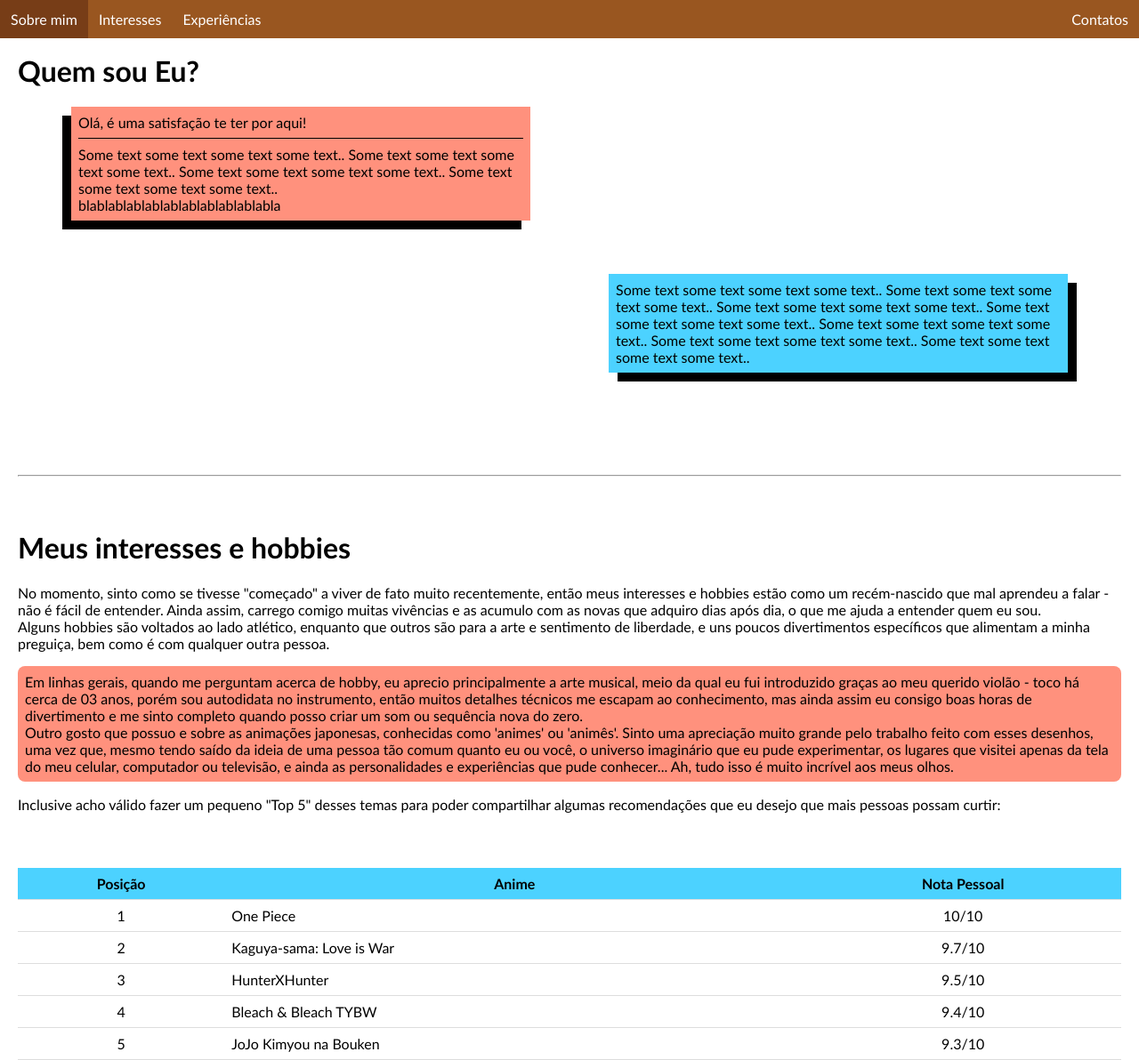
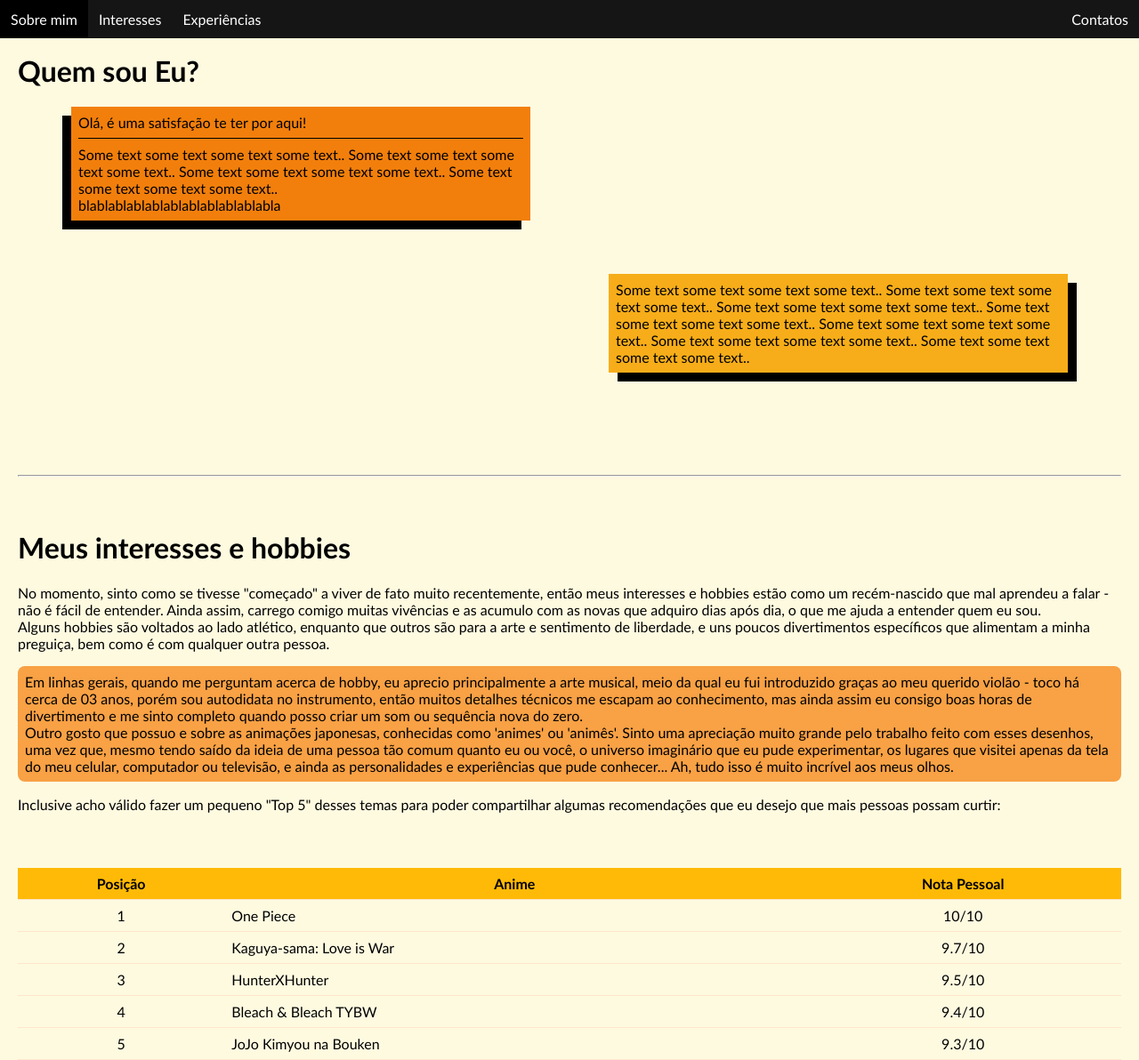
Before and after one commit to Lucas-Vitor-MiRo/pagina-sobre-mim, a plain HTML site: page index.html in a window 1280 px wide. Shown: the whole page at 89% size. Drawn offline with Linux system fonts and the light colour scheme.

Commit message:
Mudança na paleta de cores da CSS para tons mais alaranjados.

```diff
--- a/style.css
+++ b/style.css
@@ -1,6 +1,7 @@
 body {
     margin: 0;
     font-family: 'Trebuchet MS', sans-serif;
+    background-color: #fefae0;
 }
 
 /*sobre a barra de cima do site*/
@@ -8,7 +9,7 @@ body {
     list-style-type: none;
     margin: 0;
     padding: 0;
-    background-color: rgb(153, 86, 32);
+    background-color: #151515;
     overflow: hidden;
     position: fixed;
     top: 0;
@@ -28,7 +29,7 @@ li a {
 }
 
 li a:hover {
-    background-color:rgb(119, 61, 23);
+    background-color: black;;
 }
 
 #d {
@@ -49,14 +50,14 @@ li a:hover {
 }
 #caixa1 {
     box-shadow: -10px 10px ;
-    background-color: rgb(255, 99, 71, 0.7);
+    background-color: #f27f0c;
 }
 
 #caixa2 {
     float: right;
     margin-right: 60px;
     box-shadow: 10px 10px;
-    background-color: rgb(0, 191, 255, 0.7);
+    background-color: #f7ad19;
 }
 
 #caixalimite {
@@ -81,7 +82,7 @@ li a:hover {
 
 
 #caixa4 {
-    background-color: rgba(255, 99, 71, 0.7);
+    background-color: #f8a145;
     padding: 8px;
     border-radius: 8px;
 }
@@ -100,13 +101,13 @@ li a:hover {
 }
 
 .tabela1 table, th, td{
-    border-bottom: 1px solid #ddd;
+    border-bottom: 1px solid #fce7cc;
     text-align: center;
     padding: 8px;
 }
 
 .tabela1 th{
-    background-color: rgba(0, 191, 255, 0.7)
+    background-color: #ffba08;
 }
 
 #posicao1 {
```
